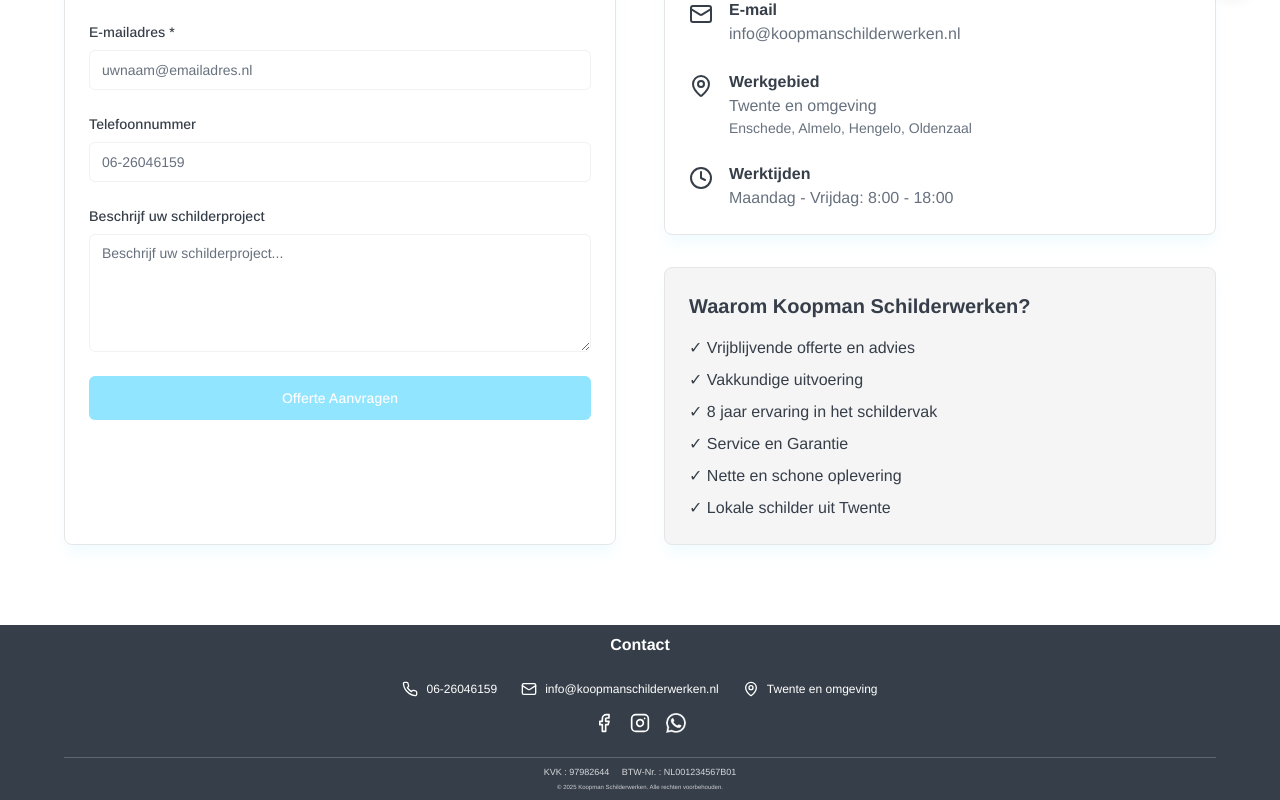
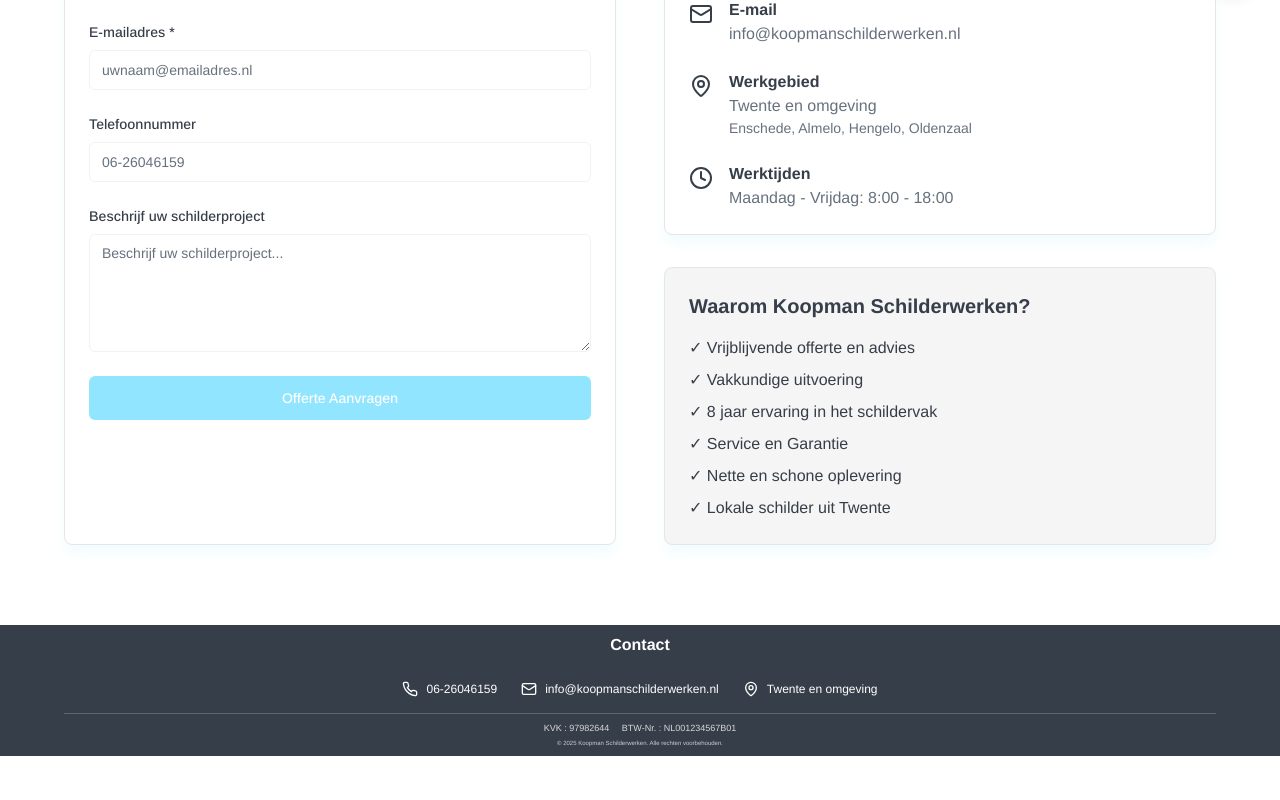
Before and after one commit to karmkoopman/website, a React (Vite) app: page /offerte in a window 1280 px wide. Shown: the part 498-1298 px from the top of the page. After the commit the page ends 1254 px from the top, so only its background shows below. Built offline with nearby package versions, Linux system fonts and the light colour scheme.

Commit message:
Remove social buttons from footer

```diff
--- a/src/components/Footer.tsx
+++ b/src/components/Footer.tsx
@@ -1,5 +1,4 @@
-import { Paintbrush, Phone, Mail, MapPin, Facebook, Instagram } from 'lucide-react';
-import WhatsaappIconFooter from '@/assets/WhatsaappIconFooter.png';
+import { Paintbrush, Phone, Mail, MapPin } from 'lucide-react';
 
 const Footer = () => {
   return (
@@ -37,36 +36,6 @@ const Footer = () => {
             </div>
           </div>
 
-          {/* Social Media Icons */}
-          <div className="flex justify-center space-x-4 mb-6 mt-2">
-            <a
-              href="https://facebook.com/koopmanschilderwerken"
-              className="transition-colors"
-              style={{ color: 'white' }}
-              aria-label="Facebook"
-            >
-              <Facebook className="h-5 w-5" />
-            </a>
-            <a
-              href="https://instagram.com/koopmanschilderwerken"
-              className="transition-colors"
-              style={{ color: 'white' }}
-              aria-label="Instagram"
-            >
-              <Instagram className="h-5 w-5" />
-            </a>
-            <a
-              href="https://wa.me/31626046159"
-              className="text-white hover:text-white/80 transition-colors"
-              aria-label="WhatsApp"
-            >
-              <img
-                src={WhatsaappIconFooter}
-                alt="WhatsApp"
-                className="h-5 w-5 brightness-0 invert"
-              />
-            </a>
-          </div>
           <div className="border-t border-primary-foreground/20 mt-2 pt-2 text-center">
             {/* KVK/BTW text */}
             <p className="text-[9px] opacity-80 mb-1">KVK : 97982644 &nbsp; &nbsp; BTW-Nr. : NL001234567B01</p>
```
